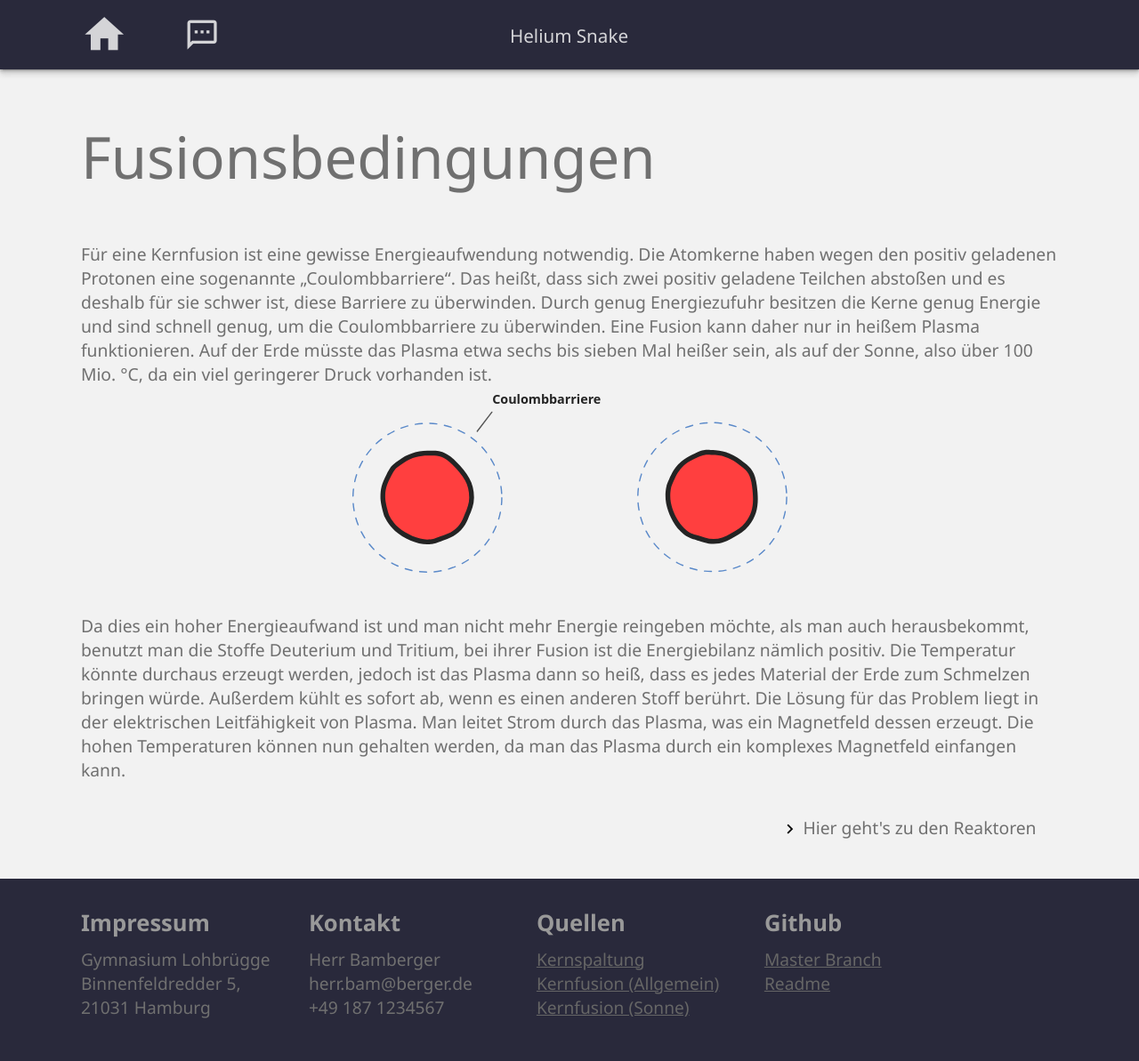
After one commit to Cha0sType/site-thermonuclearfusion, a Flask app: page /basics/bedingungen in a window 1280 px wide. The commit adds this page. Shown: the whole page at 89% size. Run offline with Flask 2, Linux system fonts and the light colour scheme.

Commit message:
finished everything about the basics AND VERY IMPORTANT fixed the dropdownmenu zoom bug

```diff
--- a/main.py
+++ b/main.py
@@ -27,9 +27,14 @@ def science():
 @app.route('/basics') #Creating basics sub page and rendering specified template
 def basics():
     return render_template('Basics/basics_index.html', footer=footer, header=header.replace('--name--', headername.replace('---', "Physik der Kernfusion")))
-@app.route('/fusionsablauf')
+
+@app.route('/basics/fusionsablauf')
 def fusionsablauf():
     return render_template('Basics/fusionsablauf.html', footer=footer, header=header.replace('--name--', headername.replace('---', "Wie läuft eine Fusion ab?")))
+
+@app.route('/basics/bedingungen')
+def bedingungen():
+    return render_template('Basics/bedingungen.html', footer=footer, header=header.replace('--name--', headername.replace('---', "Helium Snake")))
 
 @app.route('/reactors') # Creating reactors sub page and rendering specified template
 def reactors():
--- /dev/null
+++ b/templates/Basics/bedingungen.html
@@ -0,0 +1,47 @@
+<!DOCTYPE html>
+<html lang="de">
+<head>
+    <link rel="stylesheet" href="{{url_for('static', filename='stylesheets/index.css')}}">
+    <link rel="icon" type="img/svg" href="{{url_for('static', filename='Icon.svg')}}">
+
+    <meta charset="UTF-8">
+    <title>Document</title>
+</head>
+<body>
+
+    {{ header|safe }}
+
+    <h1>Fusionsbedingungen</h1>
+
+    <p>
+        Für eine Kernfusion ist eine gewisse Energieaufwendung notwendig.
+        Die Atomkerne haben wegen den positiv geladenen Protonen eine
+        sogenannte „Coulombbarriere“. Das heißt, dass sich zwei positiv
+        geladene Teilchen abstoßen und es deshalb für sie schwer ist, diese
+        Barriere zu überwinden. Durch genug Energiezufuhr besitzen die Kerne
+        genug Energie und sind schnell genug, um die Coulombbarriere zu überwinden.
+        Eine Fusion kann daher nur in heißem Plasma funktionieren. Auf der Erde müsste das
+        Plasma etwa sechs bis sieben Mal heißer sein, als auf der Sonne, also über 100 Mio. °C,
+        da ein viel geringerer Druck vorhanden ist.
+    </p>
+    <img src="{{url_for('static', filename='img/Coulombbarriere.svg')}}" alt="Ansicht der Barriere" style="position: absolute; margin-left: 50%; margin-top: -7vw; transform: translateX(-50%); width: 60vw; height: auto;">
+    <p style="margin-top: 20vw;">
+        Da dies ein hoher Energieaufwand ist und man nicht mehr Energie reingeben möchte,
+        als man auch herausbekommt, benutzt man die Stoffe Deuterium und Tritium, bei ihrer
+        Fusion ist die Energiebilanz nämlich positiv. Die Temperatur könnte durchaus erzeugt
+        werden, jedoch ist das Plasma dann so heiß, dass es jedes Material der Erde zum
+        Schmelzen bringen würde. Außerdem kühlt es sofort ab, wenn es einen anderen Stoff
+        berührt. Die Lösung für das Problem liegt in der elektrischen Leitfähigkeit von Plasma.
+        Man leitet Strom durch das Plasma, was ein Magnetfeld dessen erzeugt. Die hohen Temperaturen
+        können nun gehalten werden, da man das Plasma durch ein komplexes Magnetfeld einfangen kann.
+    </p>
+    <pagebutton onclick="location.href='/reactors'" style="margin-left: 67vw; margin-top: -2.5vw; min-width: 11vw;">
+        Hier geht's zu den Reaktoren
+    </pagebutton>
+
+    <div style="margin-top: 8.5vw;"></div>
+    {{ footer|safe }}
+
+</body>
+</html>
+<script src="{{url_for('static', filename='scripts/index.js')}}"></script>
--- a/templates/Basics/fusionsablauf.html
+++ b/templates/Basics/fusionsablauf.html
@@ -20,8 +20,8 @@
         welches eine Halbwertzeit von gerade einmal 12,3 Jahren hat,<br>
         sind zwei <infobox>
             <u>Wasserstoffisotope</u>
-            <info style="position: absolute; padding: 2vw; background-color: #f7f7f7; box-shadow: 0vw 0.5vw 1vw 0vw rgba(0, 0, 0, 0.2);">
-                www
+            <info style="position: absolute; padding: 1vw; font-size: 1.4vw; background-color: #f7f7f7; box-shadow: 0vw 0.5vw 1vw 0vw rgba(0, 0, 0, 0.2); margin-top: -12vw; margin-left: 6vw;">
+                Alle <b>Wasserstoffisotope</b> haben<br>gleich viele Protonen (positiv),<br>aber eine unterschiedliche<br>Anzahl an Neutronen (negativ).
             </info>
         </infobox>. Bei der Kernfusion verschmelzen<br>
         ein Deuterium- und ein Tritiumatom zu Helium-4 und es wird ein<br>
@@ -43,7 +43,7 @@
     </p>
     <img id="img02" src="{{url_for('static', filename='img/fusionsablauf_02.svg')}}" alt="Kernfusion durch Deuterium und Tritium">
 
-    <pagebutton onclick="location.href='fusionsablauf'" style="margin-left: 67vw; margin-top: -2.5vw; min-width: 11vw;">
+    <pagebutton onclick="location.href='bedingungen'" style="margin-left: 67vw; margin-top: -2.5vw; min-width: 11vw;">
         Wann kommt es zur Fusion?
     </pagebutton>
     <div style="margin-top: 8.5vw;"></div>
--- a/templates/footer.html
+++ b/templates/footer.html
@@ -67,12 +67,12 @@
         margin-left: 60vw;
     }
 
-    footer h1::-moz-selection { /* Code for Firefox */
-        background: red;
+    footer h1::-moz-selection, footer p::-moz-selection, footer br::-moz-selection, footer a::-moz-selection { /* Code for Firefox */
+        background: #46445f;
     }
 
-    footer h1::selection {
-        background: red;
+    footer h1::selection, footer p::selection, footer br::selection, footer a::selection {
+        background: #46445f;
     }
 
 </style>
--- a/templates/header.html
+++ b/templates/header.html
@@ -18,15 +18,12 @@
 
 <style>
 
-
-
     @keyframes dropdownAnimation {
         0% { transform: rotate(0deg); }
         30% { transform: rotate(-5deg); }
         70% { transform: rotate(17deg); }
         100% { transform: rotate(0deg); }
     }
-
 
 
     .dropdownAnimation {
@@ -52,6 +49,7 @@
         padding: 0.75vw 1vw;
         text-decoration: none;
         display: block;
+        font-size: 1vw;
     }
 
     #dropdown-content a:hover {
@@ -66,19 +64,6 @@
         -ms-user-select: none;
         user-select: none;
         /* To disable the selection for the icons */
-    }
-
-    @media screen and (orientation: portrait) {
-
-        .header{
-            zoom: 1.5;
-            -moz-transform: scale(1.5);
-        }
-
-        #dropdown-content {
-            font-size: 1.3vw;
-        }
-
     }
 
 </style>
```
Also changed, not shown: templates/Basics/basics_index.html (+1 -21 lines), static/img/Coulombbarriere.svg (added).
